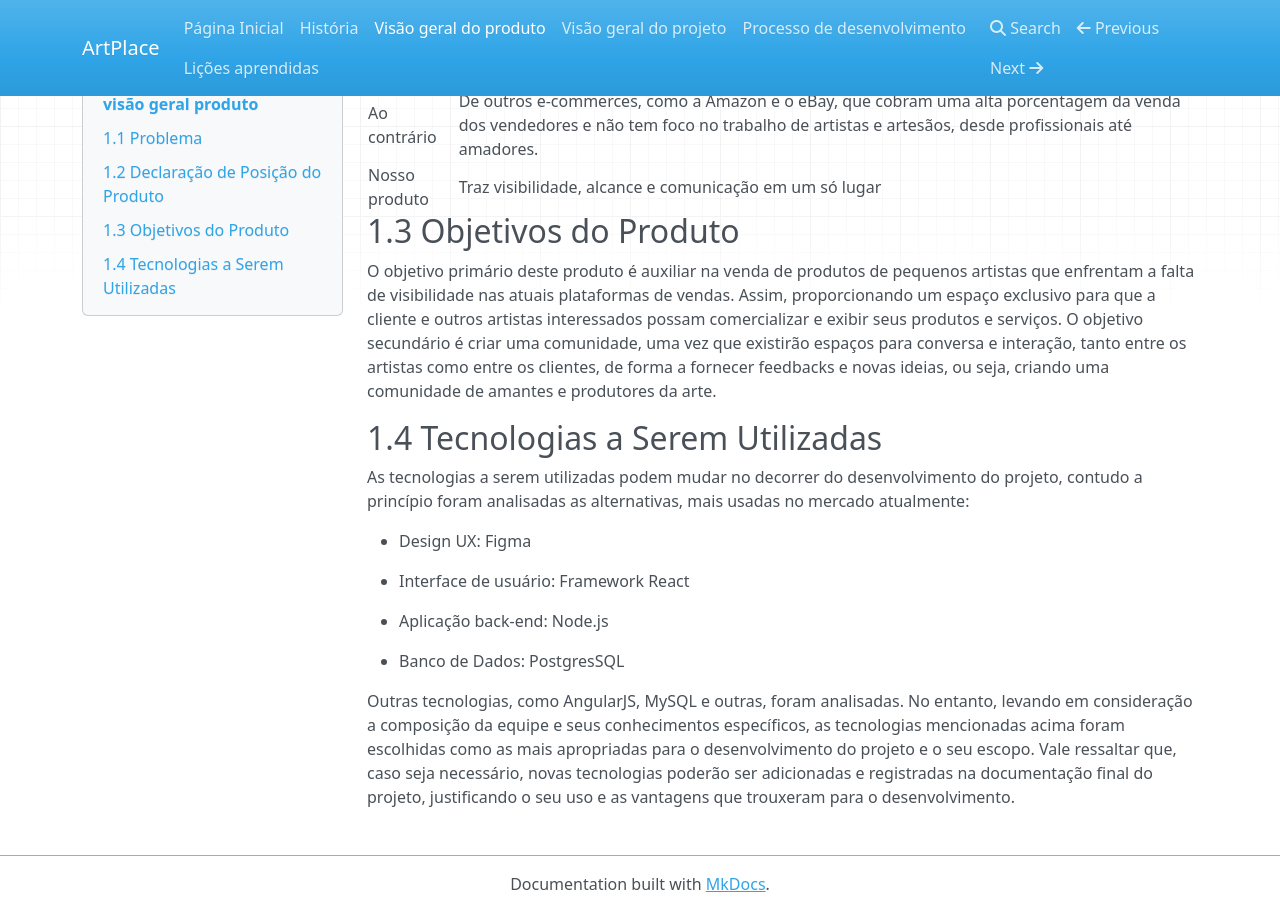
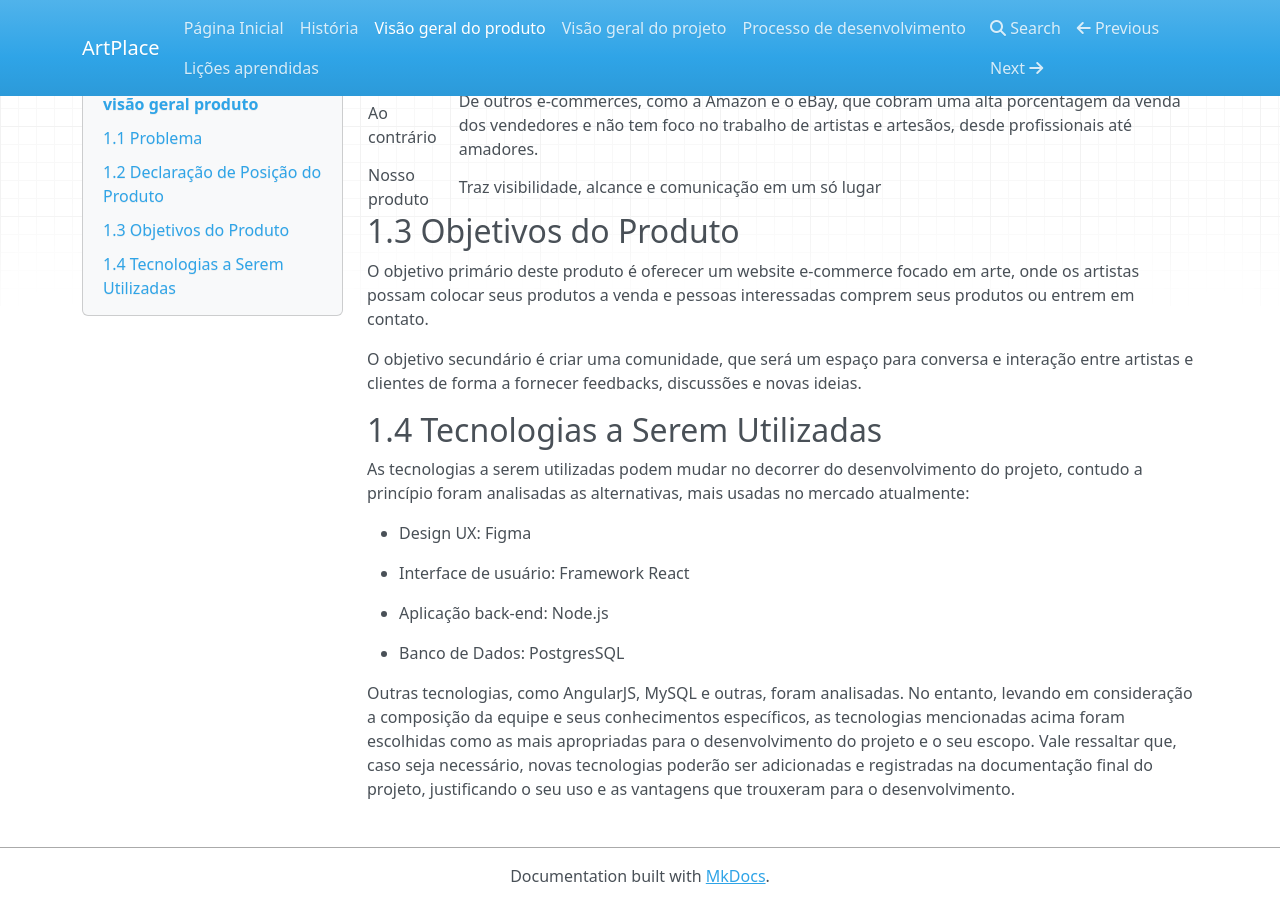
Before and after one commit to mdsreq-fga-unb/2023.2-ArtPlace, an MkDocs documentation site: the page built from docs/produto.md, in a window 1280 px wide and 900 px high, scrolled down 1391 px. Built offline with MkDocs 1.6.1, drawn with Linux system fonts in a browser that asks for light colours; nearby versions of some CDN libraries.

```diff
--- a/docs/produto.md
+++ b/docs/produto.md
@@ -26,7 +26,9 @@ A cliente é uma artesã que atualmente encontra dificuldades em divulgar e vend
 
 ## 1.3 Objetivos do Produto
 
-O objetivo primário deste produto é auxiliar na venda de produtos de pequenos artistas que enfrentam a falta de visibilidade nas atuais plataformas de vendas. Assim, proporcionando um espaço exclusivo para que a cliente e outros artistas interessados possam comercializar e exibir seus produtos e serviços. O objetivo secundário é criar uma comunidade, uma vez que existirão espaços para conversa e interação, tanto entre os artistas como entre os clientes, de forma a fornecer feedbacks e novas ideias, ou seja, criando uma comunidade de amantes e produtores da arte.
+O objetivo primário deste produto é oferecer um website e-commerce focado em arte, onde os artistas possam colocar seus produtos a venda e pessoas interessadas comprem seus produtos ou entrem em contato.
+
+O objetivo secundário é criar uma comunidade, que será um espaço para conversa e interação entre artistas e clientes de forma a fornecer feedbacks, discussões e novas ideias.
 
 ## 1.4 Tecnologias a Serem Utilizadas
 
```
